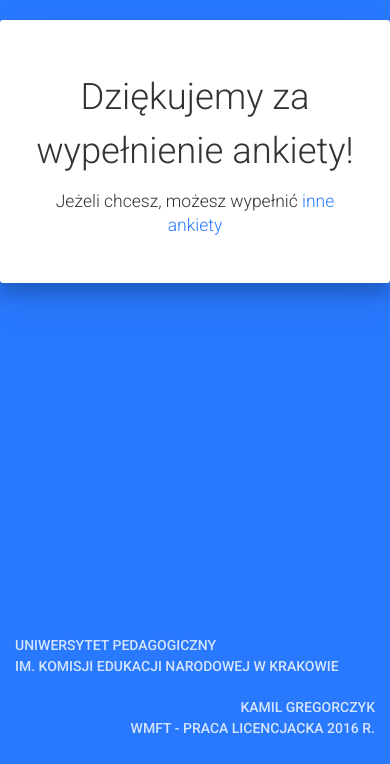
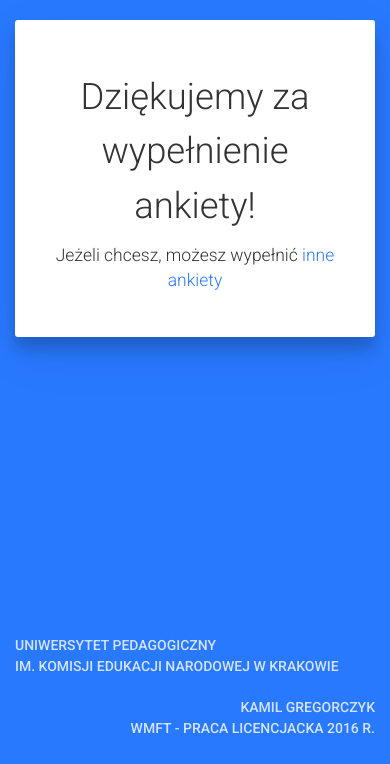
Before and after one commit to kamilgregorczyk/sententia, a Django app: template poll/templates/website/end.html in a window 390 px wide. Shown: the part 80-844 px from the top of the page. Run offline with Django 3.2, Linux system fonts and the light colour scheme; the template is opened without the code that fills it, so the values that code supplies are empty; style sheets or scripts are compiled from the project's sources; some libraries are stand-ins or nearby versions.

```diff
--- a/poll/static/website/scss/style.css
+++ b/poll/static/website/scss/style.css
@@ -6,6 +6,9 @@ body {
 
 #container {
   padding-top: 5%; }
+  @media screen and (max-width: 768px) {
+    #container > .row {
+      margin: 0 !important; } }
 
 h1 {
   margin-top: 0; }
--- a/poll/static/website/scss/style.scss
+++ b/poll/static/website/scss/style.scss
@@ -10,6 +10,11 @@ body {
 
 #container {
   padding-top: 5%;
+  > .row {
+    @media screen and (max-width: 768px) {
+      margin: 0 !important;
+    }
+  }
 }
 
 h1 {
@@ -82,7 +87,6 @@ html, body {
   .navbar-brand {
     color: $purple !important;
   }
-
 }
 
 .flex-center {
```
Also changed, not shown: 1 other file.
